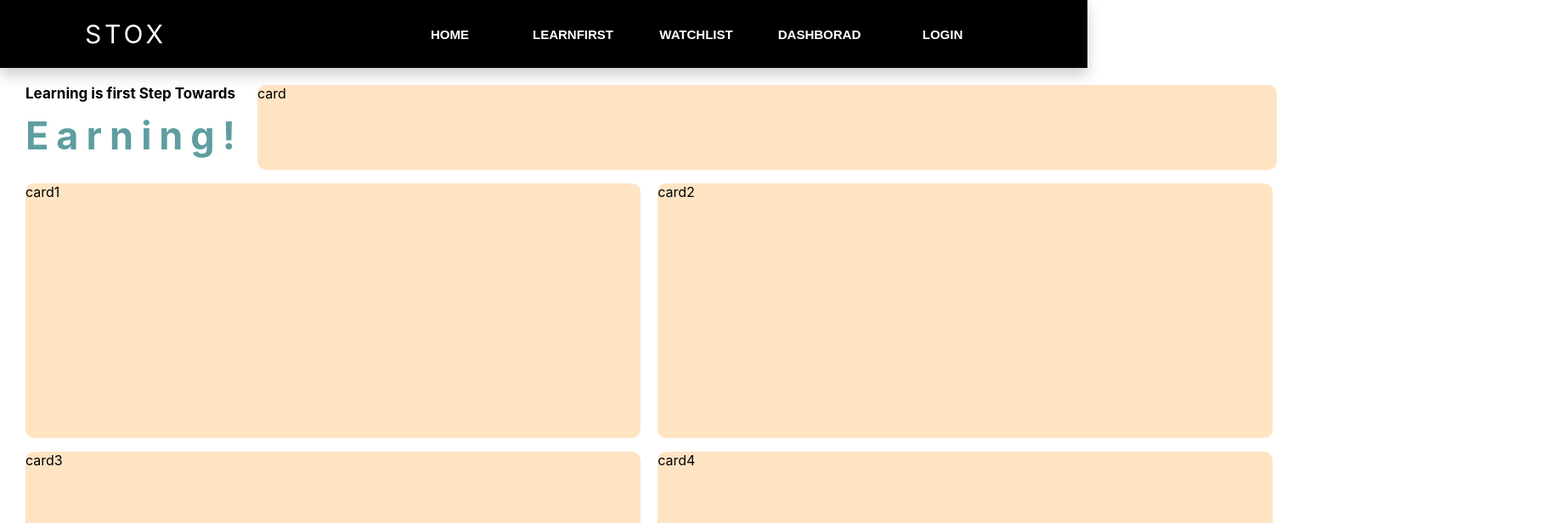
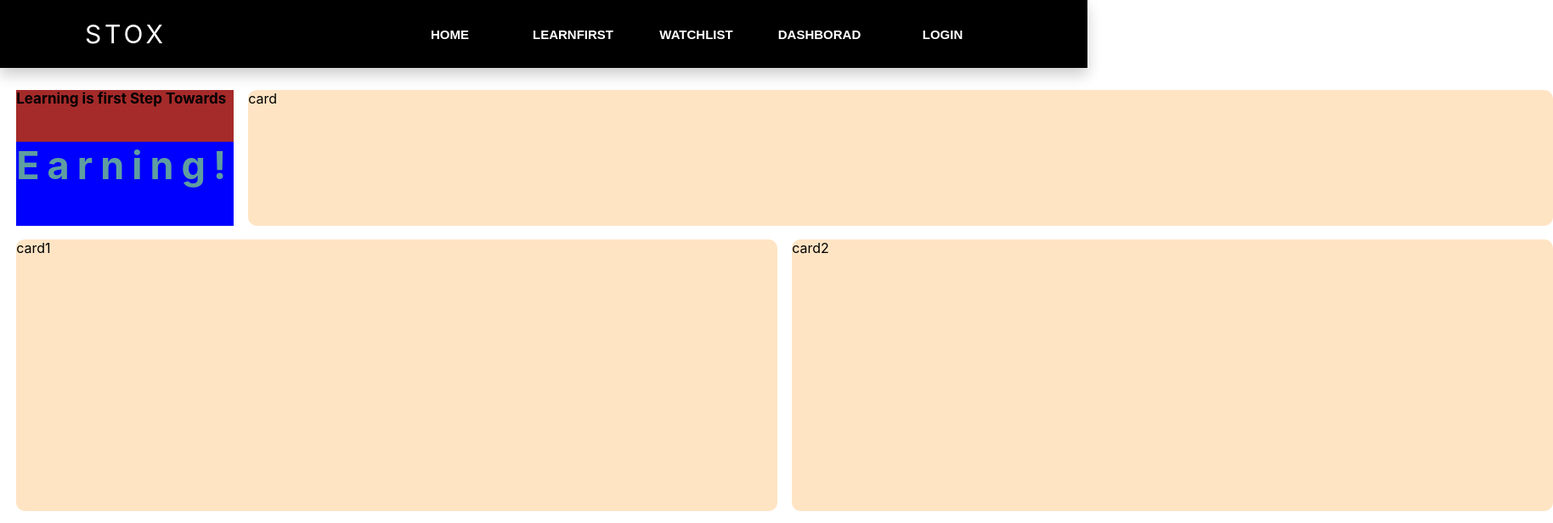
Before and after one commit to miteshp2110/SDP-1, a React (Create React App) app in the folder client/: page / in a window 1280 px wide. Shown: the top 616 px of the page at 85% size, 1828 px wide, since content can reach past the window. Built offline with nearby package versions, Linux system fonts and the light colour scheme.

Commit message:
fixed resposive

```diff
--- a/client/src/Components/Home/HomeStyle.css
+++ b/client/src/Components/Home/HomeStyle.css
@@ -1,8 +1,9 @@
 
 .Home_container{
 
-    margin-top: 20px;
-    margin-left: 30px;
+    margin-top: 2%;
+    margin-left: 1.5%;
+    margin-right: 1.3% ;
     width: 97%;
     display: grid;
 
@@ -16,14 +17,16 @@
 }
 
  .Text1{
-
+    width: 100%;
     font-size: 17px;
     font-weight: bold;
     grid-area: item1;
+    background-color: brown;
 
 }
 .earning{
-
+    width: 100%;
+    background-color: blue;
     grid-area: item3;
     font-size: 45px;
     font-weight: bold;
@@ -37,8 +40,8 @@
     grid-area: item2;
     display: inline-block;
     background-color: bisque;
-    width: 1200px;
-    height: 100px;
+    width: 100%;
+    height: 20vh;
     border-radius: 10px;
 
 
@@ -48,8 +51,8 @@
  .Card{
 
     background-color: bisque;
-    width: 724px;
-    height: 300px;
+    width: 112vb;
+    height: 40vh;
     border-radius: 10px;
 
 
```
